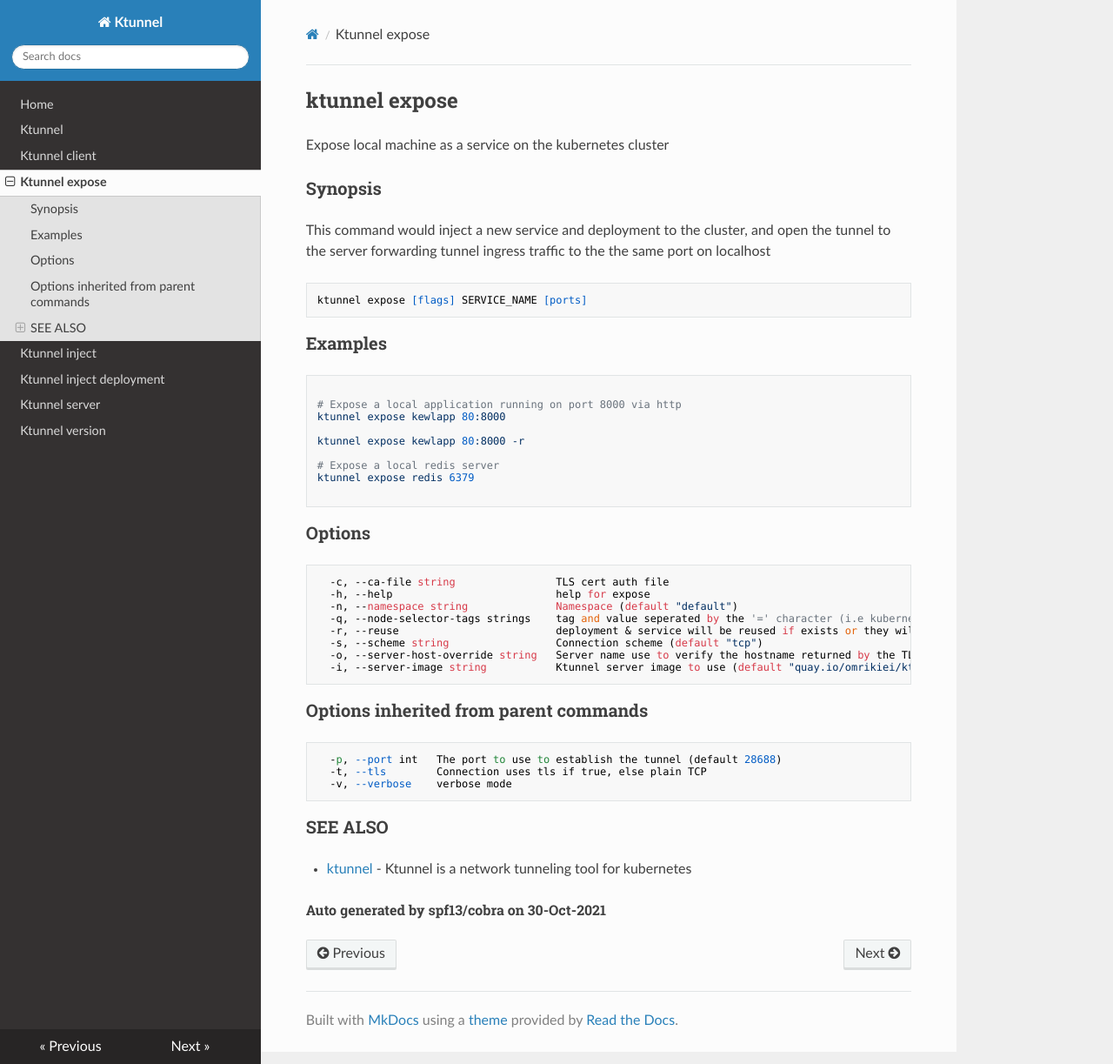
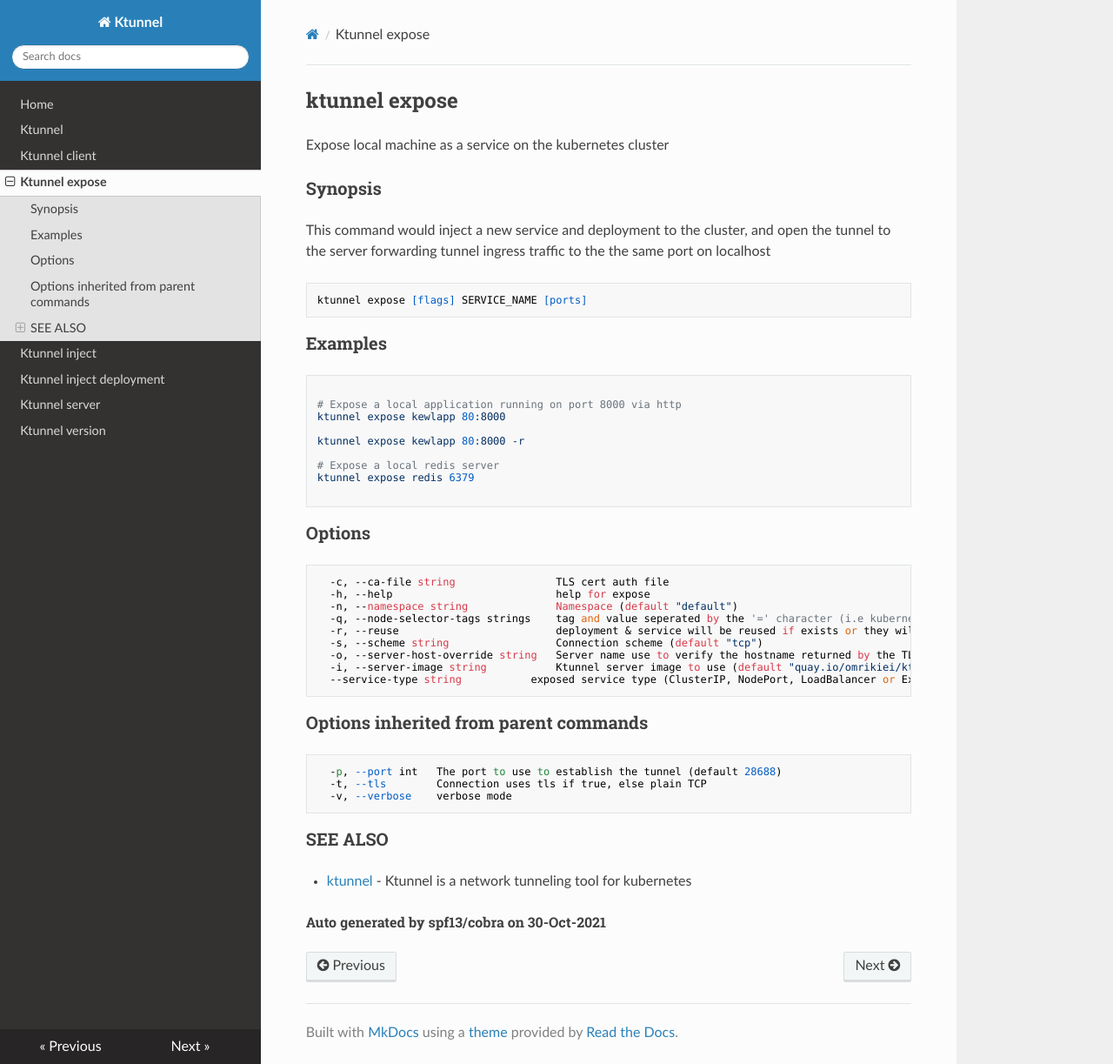
Before and after one commit to omrikiei/ktunnel, an MkDocs documentation site: the page built from docs/ktunnel_expose.md, in a window 1280 px wide and 1223 px high. Shown: the whole window at 87% size. Built offline with MkDocs 1.6.1, drawn with Linux system fonts in a browser that asks for light colours; nearby versions of some CDN libraries.

Commit message:
update: docs for expose cmd

````diff
--- a/docs/ktunnel_expose.md
+++ b/docs/ktunnel_expose.md
@@ -36,6 +36,7 @@
   -s, --scheme string                 Connection scheme (default "tcp")
   -o, --server-host-override string   Server name use to verify the hostname returned by the TLS handshake
   -i, --server-image string           Ktunnel server image to use (default "quay.io/omrikiei/ktunnel:v1.4.4")
+  --service-type string           exposed service type (ClusterIP, NodePort, LoadBalancer or ExternalName) (default "ClusterIP")
 ```
 
 ### Options inherited from parent commands
````
